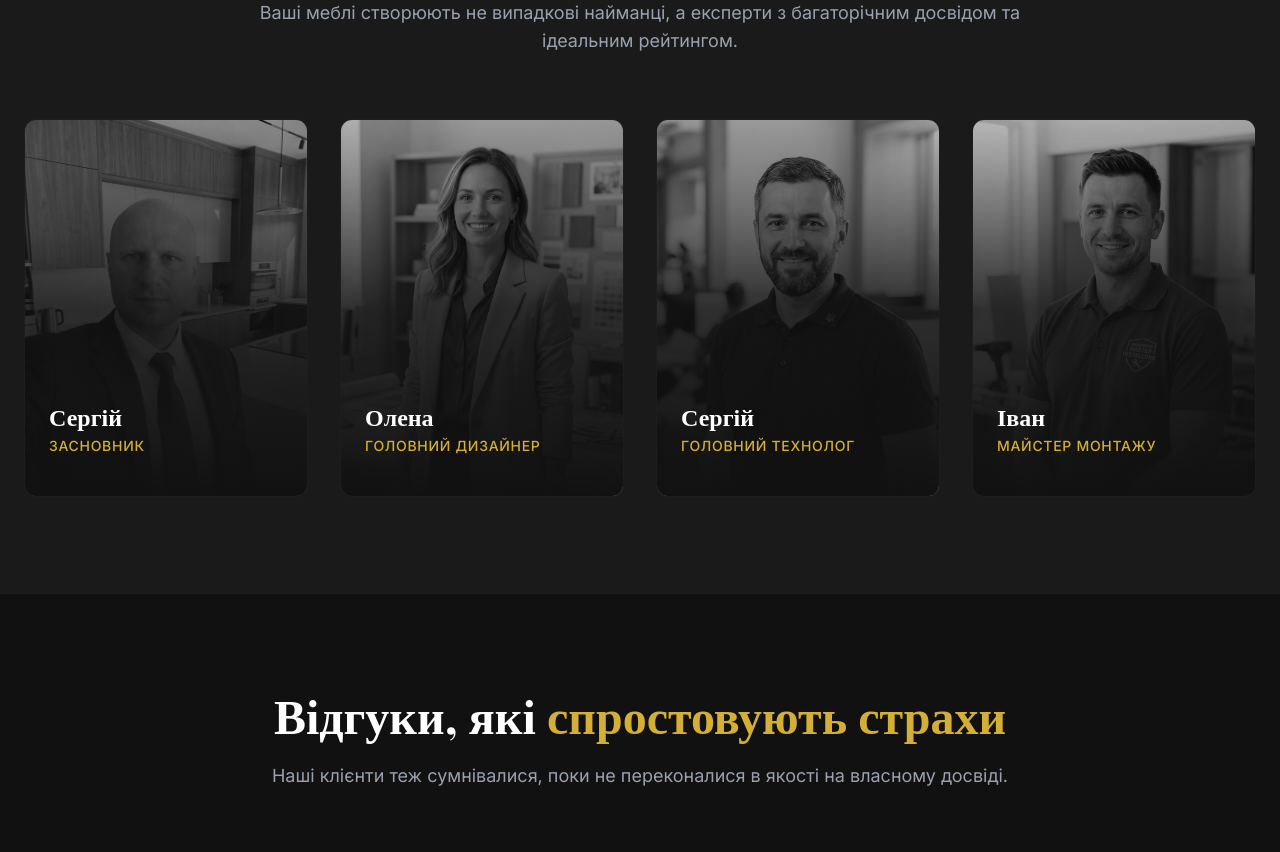
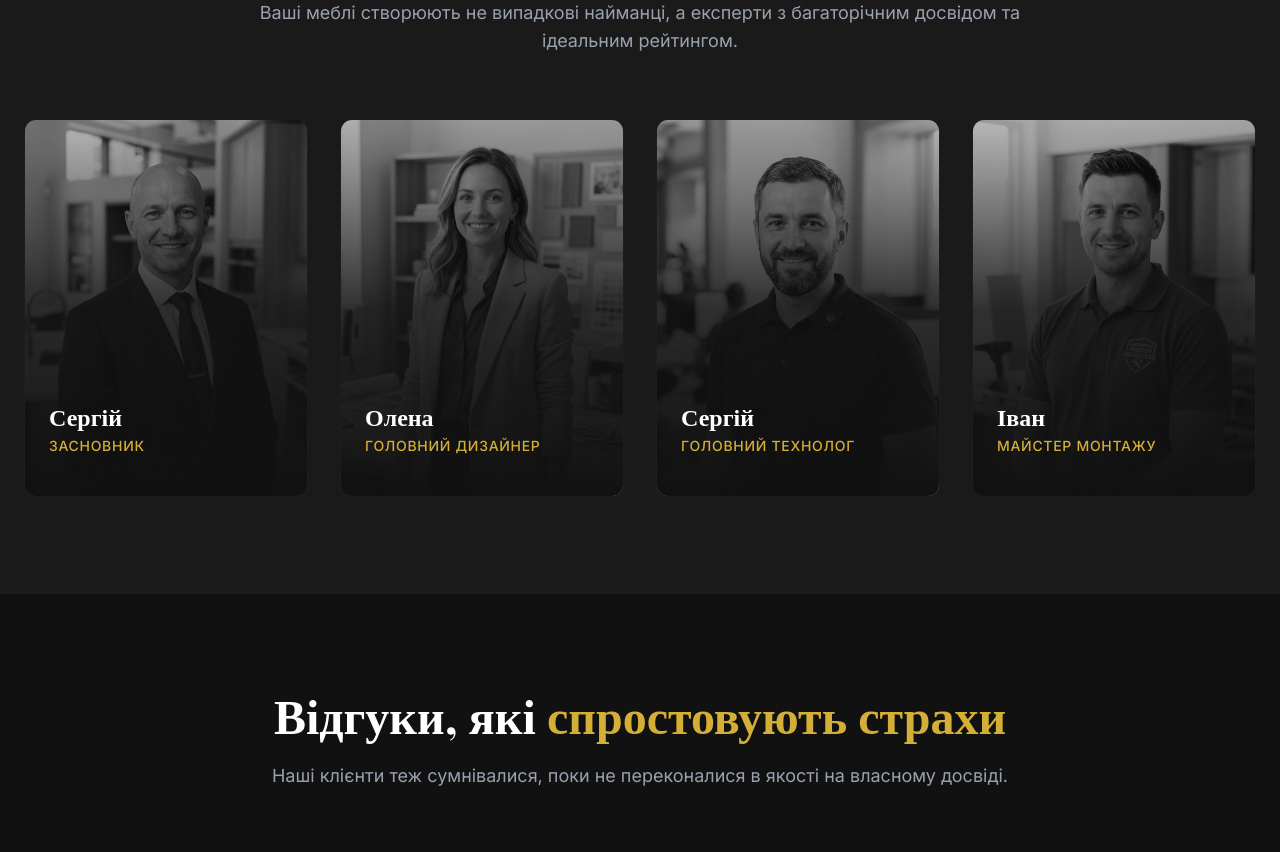
Before and after one commit to SerhiiLifyrenko/Lux-mebli, a React (Vite) app: page / in a window 1280 px wide. Shown: the part 2280-3132 px from the top of the page. Built offline with nearby package versions, Linux system fonts and the light colour scheme; a web font is replaced by a local one.

Commit message:
design: replace Sergey portrait with a highly realistic, perfectly aligned matching portrait

```diff
--- a/src/components/Team.jsx
+++ b/src/components/Team.jsx
@@ -6,7 +6,7 @@ const team = [
     name: "Сергій",
     role: "Засновник",
     bio: "За 12 років особисто проконтролював запуск 700+ проєктів. Впровадив систему «подвійного контролю», де кожен виріб перевіряється технологом перед відвантаженням.",
-    image: "/media__1773314466275.jpg"
+    image: "/team_sergey_founder.png"
   },
   {
     name: "Олена",
```
Also changed, not shown: public/team_sergey_founder.png (added).
